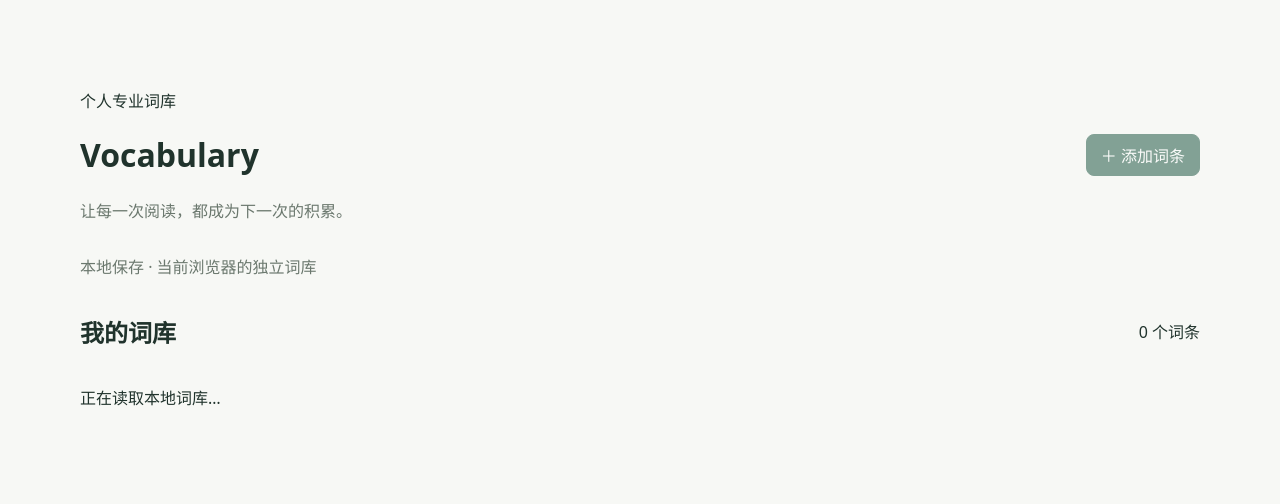
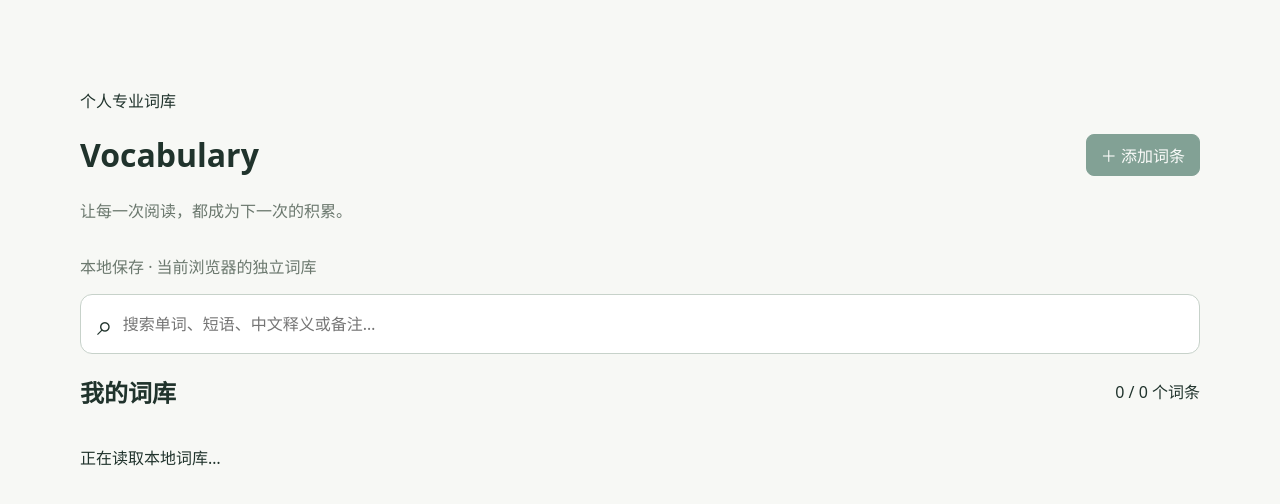
Before and after one commit to lnlsn-l/VocabularyApp, a React (Vite) app: page / in a window 1280 px wide. Shown: the top 504 px of the page. Built offline with nearby package versions, Linux system fonts and the light colour scheme.

Commit message:
feat: add real-time multilingual search

```diff
--- /dev/null
+++ b/src/components/SearchBar.tsx
@@ -0,0 +1,7 @@
+interface Props { value: string; onChange: (value: string) => void }
+export function SearchBar({ value, onChange }: Props) {
+  return <div className="search-bar"><span aria-hidden="true" className="search-symbol">⌕</span>
+    <input type="search" aria-label="搜索词库" value={value} placeholder="搜索单词、短语、中文释义或备注…" onChange={event => onChange(event.target.value)} />
+    {value && <button className="text-button" onClick={() => onChange('')} aria-label="清空搜索">清空</button>}
+  </div>
+}
--- a/src/pages/Home.tsx
+++ b/src/pages/Home.tsx
@@ -1,11 +1,13 @@
 import { useState } from 'react'
 import { ConfirmDialog } from '../components/ConfirmDialog'
+import { SearchBar } from '../components/SearchBar'
 import { WordForm } from '../components/WordForm'
 import { WordList } from '../components/WordList'
 import { useVocabulary } from '../hooks/useVocabulary'
 import { vocabularyService } from '../services/vocabularyService'
 import type { VocabularyEntry, VocabularyInput } from '../types/vocabulary'
 import { errorMessage } from '../utils/validation'
+import { matchesSearch } from '../utils/search'
 
 export function Home() {
   const { entries, loading, error, retry } = useVocabulary()
@@ -14,6 +16,8 @@ export function Home() {
   const [busy, setBusy] = useState(false)
   const [notice, setNotice] = useState('')
   const [actionError, setActionError] = useState('')
+  const [query, setQuery] = useState('')
+  const visible = entries.filter(entry => matchesSearch(entry, query))
 
   async function run(action: () => Promise<void>, message: string) {
     if (busy) return false
@@ -41,19 +45,20 @@ export function Home() {
       <button className="primary" disabled={loading || !!error} onClick={() => setForm({})}>＋ 添加词条</button>
     </header>
     <p className="storage-note">本地保存 · 当前浏览器的独立词库</p>
+    <SearchBar value={query} onChange={setQuery} />
     <div className="feedback" aria-live="polite">{notice && <p className="notice">{notice}</p>}</div>
     {(error || actionError) && <div className="error-banner" role="alert">{error || actionError}
       {error && <button onClick={retry}>重试</button>}
       {actionError && <button onClick={() => setActionError('')}>关闭提示</button>}
     </div>}
-    <section aria-label="词库列表"><div className="list-header"><h2>我的词库</h2><span>{entries.length} 个词条</span></div>
-      {loading ? <p role="status">正在读取本地词库…</p> : !error && (entries.length ?
-        <WordList entries={entries} busy={busy} onEdit={entry => setForm({ entry })} onDelete={setDeleting}
+    <section aria-label="词库列表"><div className="list-header"><h2>我的词库</h2><span>{visible.length} / {entries.length} 个词条</span></div>
+      {loading ? <p role="status">正在读取本地词库…</p> : !error && (visible.length ?
+        <WordList entries={visible} busy={busy} onEdit={entry => setForm({ entry })} onDelete={setDeleting}
           onStatus={entry => void run(() => vocabularyService.setStatus(entry.id, entry.status === 'learning' ? 'mastered' : 'learning'), '学习状态已更新。')} /> :
-        <div className="empty-state"><h3>从阅读中遇到的第一个词开始</h3><p>添加英文词汇、术语或短语，写下属于你的中文释义。</p>
+        <div className="empty-state"><h3>{entries.length ? '没有找到匹配的词条' : '从阅读中遇到的第一个词开始'}</h3><p>添加英文词汇、术语或短语，写下属于你的中文释义。</p>
           <button onClick={() => setForm({})}>添加第一个词条</button></div>)}
     </section>
-    {form && <WordForm key={form.entry?.id ?? 'new'} entry={form.entry} onClose={() => setForm(null)} onSave={save} onExisting={existing} />}
+    {form && <WordForm key={form.entry?.id ?? 'new'} entry={form.entry} initialWord={/^[\x20-\x7e]+$/.test(query) ? query.trim() : ''} onClose={() => setForm(null)} onSave={save} onExisting={existing} />}
     {deleting && <ConfirmDialog word={deleting.word} busy={busy} onClose={() => setDeleting(null)} onConfirm={() => void remove()} />}
   </main>
 }
--- a/src/styles.css
+++ b/src/styles.css
@@ -21,3 +21,6 @@ label { display: block; margin: 16px 0; }
 input, textarea, select { display: block; box-sizing: border-box; width: 100%; padding: 10px; border: 1px solid #c7d2ca; border-radius: 8px; margin-top: 8px; }
 .modal-actions { justify-content: flex-end; margin-top: 24px; }
 .optional { color: #79867c; font-size: 12px; }
+.search-bar { display: flex; align-items: center; background: white; border: 1px solid #c7d2ca; border-radius: 12px; padding: 8px 16px; }
+.search-bar input { margin: 0; border: 0; background: transparent; }
+.search-symbol { font-size: 28px; }
--- /dev/null
+++ b/src/utils/search.ts
@@ -0,0 +1,6 @@
+import type { VocabularyEntry } from '../types/vocabulary'
+
+export function matchesSearch(entry: VocabularyEntry, query: string): boolean {
+  const term = query.trim().toLowerCase()
+  return !term || [entry.word, entry.meaning, entry.note].some(value => value.toLowerCase().includes(term))
+}
```
Also changed, not shown: 2 other files (tests, documents, lock files or other folders).
